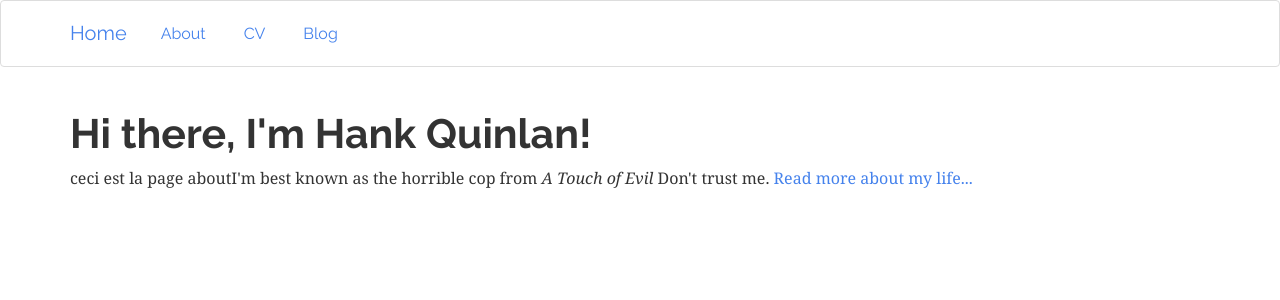
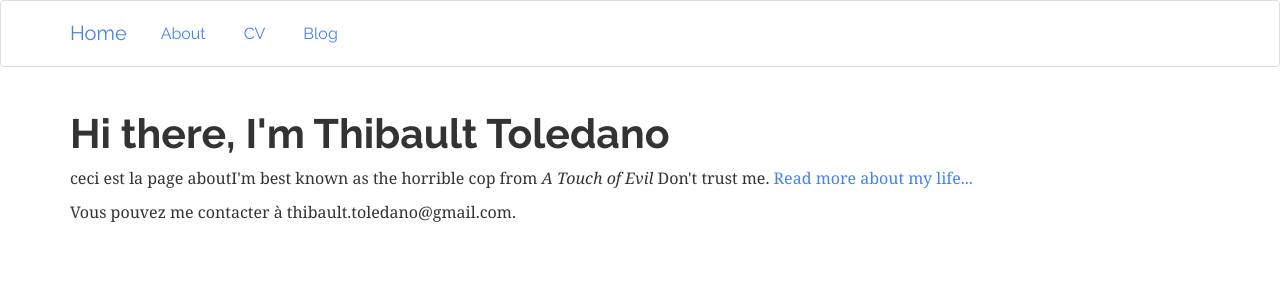
Before and after one commit to thibaulttoledano/thibaulttoledano.github.io, a Jekyll site: the page built from about/index.html, in a window 1280 px wide. Shown: the top 300 px of the page. Built offline with Jekyll 4.4.1, drawn with Linux system fonts in a browser that asks for light colours.

Commit message:
ajout d'une obfuscation des mails

```diff
--- a/_layouts/default.html
+++ b/_layouts/default.html
@@ -5,7 +5,7 @@
 	<meta charset="utf-8">
 	<title>{{ page.title }}</title>
 	<!-- link to main stylesheet -->
-	<!--<link rel="stylesheet" type="text/css" href="/css/main.css">-->
+	<link rel="stylesheet" type="text/css" href="/css/main.css">
 	<link rel="stylesheet" type="text/css" href="/css/bootstrap.min.css">
 
 </head>
--- a/about/index.html
+++ b/about/index.html
@@ -1,8 +1,9 @@
 ---
 layout: default
-title: Hank Quinlan, Horrible Cop
+title: Thibault Toledano, Applied mathematician
 ---
 <div class="blurb">
-	<h1>Hi there, I'm Hank Quinlan!</h1>
+	<h1>Hi there, I'm Thibault Toledano</h1>
 	<p>ceci est la page aboutI'm best known as the horrible cop from <em>A Touch of Evil</em> Don't trust me. <a href="/about">Read more about my life...</a></p>
+	<p> Vous pouvez me contacter à <span class="obfuscate">moc.liamg@onadelot.tluabiht</span>.
 </div><!-- /.blurb -->
--- a/css/main.css
+++ b/css/main.css
@@ -41,3 +41,8 @@
 ul.posts li {
     list-style: none;
 }*/
+
+.obfuscate {
+    unicode-bidi: bidi-override;
+    direction: rtl;
+}
--- a/documentation.txt
+++ b/documentation.txt
@@ -1,6 +1,6 @@
 this website was done following http://jmcglone.com/guides/github-pages/
 pour builder le site avec jekyll :
-    mkdir _site
+    mkdir _site  # le _site est dans le .gitignore ...
     jekyll build
     jekyll serve
 
```
Also changed, not shown: cv/index.html (+5 -5 lines).
